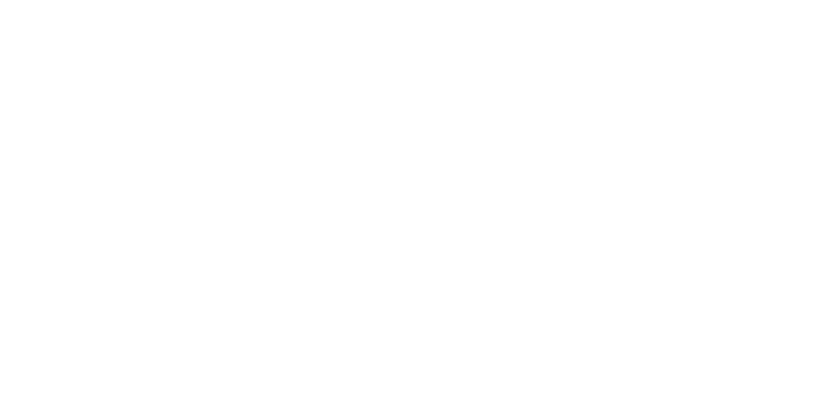
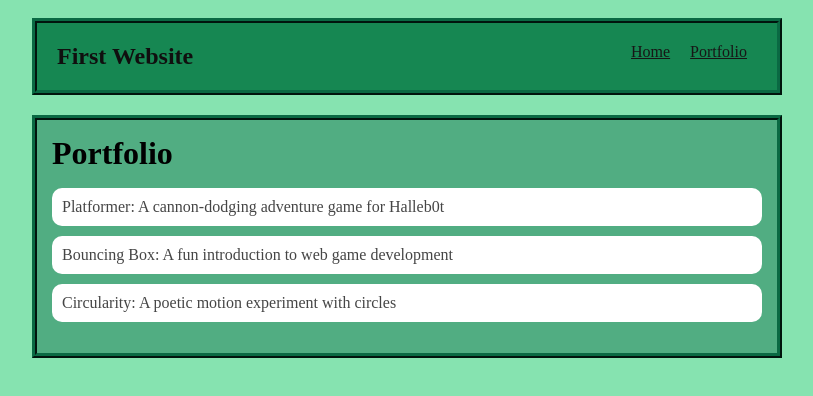
Before and after one commit to EmmaErickson258/EmmaErickson258.github.io, a plain HTML site: page portfolio.html in a window 1280 px wide. Shown: the whole page, without its empty margins (233-1046 px from the left). Drawn offline with Linux system fonts and the light colour scheme.

Commit message:
add portfolio page to website

```diff
--- a/portfolio.html
+++ b/portfolio.html
@@ -0,0 +1,40 @@
+<!DOCTYPE html>
+<html>
+  <head>
+    <title>Portfolio</title>
+    <link rel="stylesheet" href="style.css" />
+  </head>
+
+  <body>
+    <!-- All content goes here -->
+    <div id="all-contents">
+      <nav>
+        <h1> First Website </h1>
+        <ul id="nav-ul">
+            <li class="nav-li">
+                <a href="index.html">Home</a>
+            </li>
+            <li class="nav-li">
+                <a href="portfolio.html">Portfolio</a>
+            </li>
+        </ul>
+      </nav>
+      <main>
+        <div class="content">
+            <h1>Portfolio</h1>
+            <ul id="portfolio">
+                <li>
+                    <a href="fsd-projects/platformer/">Platformer: A cannon-dodging adventure game for Halleb0t</a>
+                </li>
+                <li>
+                    <a href="fsd-projects/bouncing-box/">Bouncing Box: A fun introduction to web game development</a>
+                </li>
+                <li>
+                    <a href="fsd-projects/circularity/">Circularity: A poetic motion experiment with circles</a>
+                </li>
+            </ul>
+        </div>
+      </main>
+    </div>
+  </body>
+</html>
--- a/style.css
+++ b/style.css
@@ -80,3 +80,98 @@
     margin: 0px;
     font-family:'Times New Roman', Times, serif;
 }
+/* Portfolio styles */
+.content h1 {
+  color: black;
+}
+
+#portfolio {
+  list-style-type: none;
+  padding-left: 0;
+}
+
+#portfolio li {
+  background: #fff;
+  padding: 10px;
+  border-radius: 10px;
+  margin-bottom: 10px;
+}
+
+#portfolio li:hover {
+  background: #eee;
+}
+
+#portfolio a {
+  text-decoration: none;
+  color: #454545;
+}
+💡 Why Add CSS?
+CSS makes your site look polished by controlling colors, layouts, and fonts. Styling helps create a better user experience.
+
+✅ Check Your Work!
+Preview your site using Live Server to ensure the new styles are applied.
+
+
+
+
+Extra CSS Challenges
+Here's some other things to try:
+
+Google "CSS border radius" and add a border-radius property to the nav selector to give the <nav> element rounded corners
+Add a border around the image in your home page
+Change the background color
+Add a favicon to your index.html and portfolio.html files. Favicons are cool ways to customize your page!
+Learn more about favicons here
+Make your website mobile responsive.
+
+Here's some CSS to get you started on making your website mobile responsive. You can add this code to the bottom of your CSS file.
+
+/* responsive web design */
+@media screen and (min-width: 120px) and (max-width: 1080px) {
+  main {
+    height: 100ch;
+    zoom: 1.5;
+    display: grid;
+  }
+
+  h1 {
+    font-size: 44px;
+  }
+
+  h2 {
+    font-size: 42px;
+  }
+
+  h3 {
+    font-size: 36px;
+  }
+
+  #all-contents {
+    height: 100ch;
+    margin: none;
+  }
+
+  a {
+    font-size: 42px;
+  }
+
+  .sidebar {
+    margin-right: 0px;
+    justify-content: center;
+    align-items: center;
+  }
+
+  .sidebar-img {
+    width: 100%;
+  }
+
+  p,
+  li {
+    font-size: 24px;
+  }
+
+  .content {
+    align-content: center;
+    justify-content: center;
+  }
+}
```
Also changed, not shown: index.html (+1 -1 lines).
